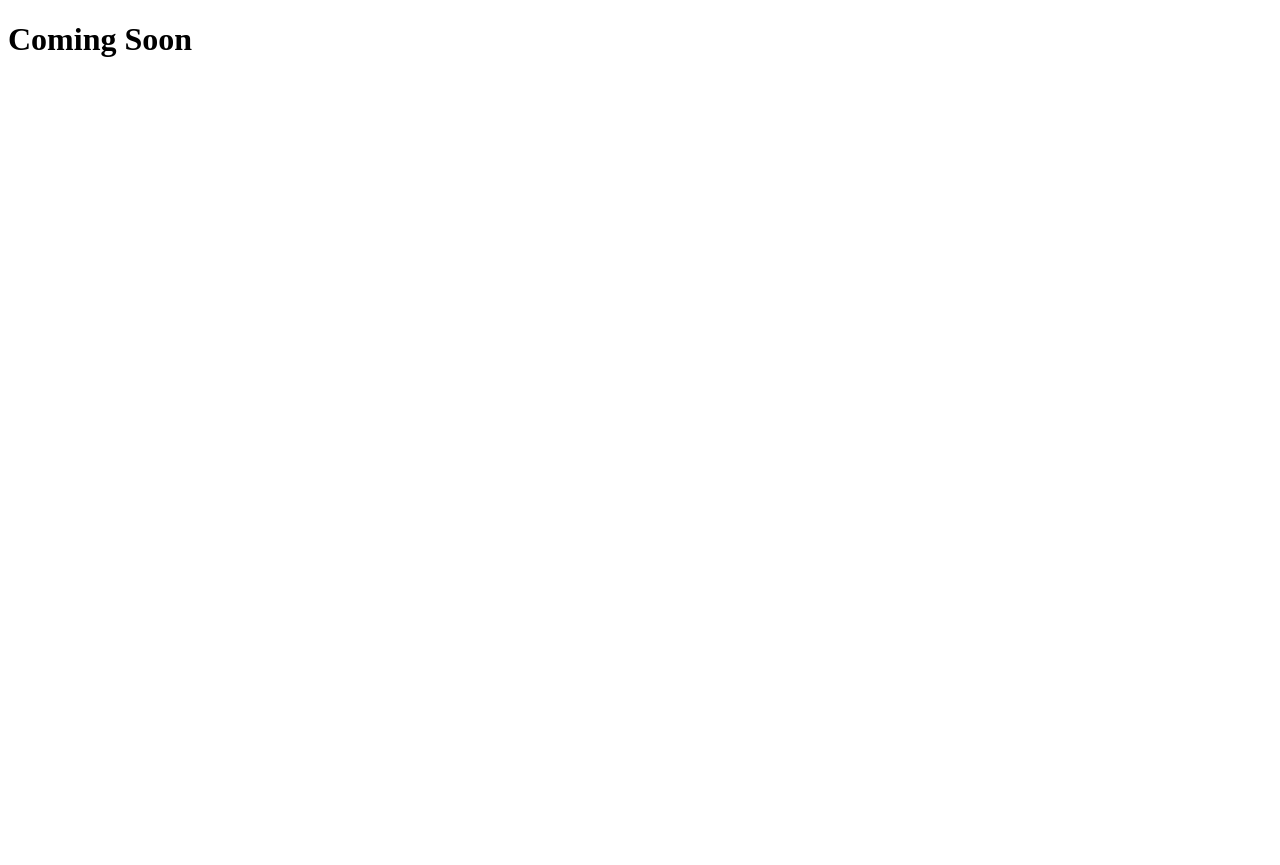
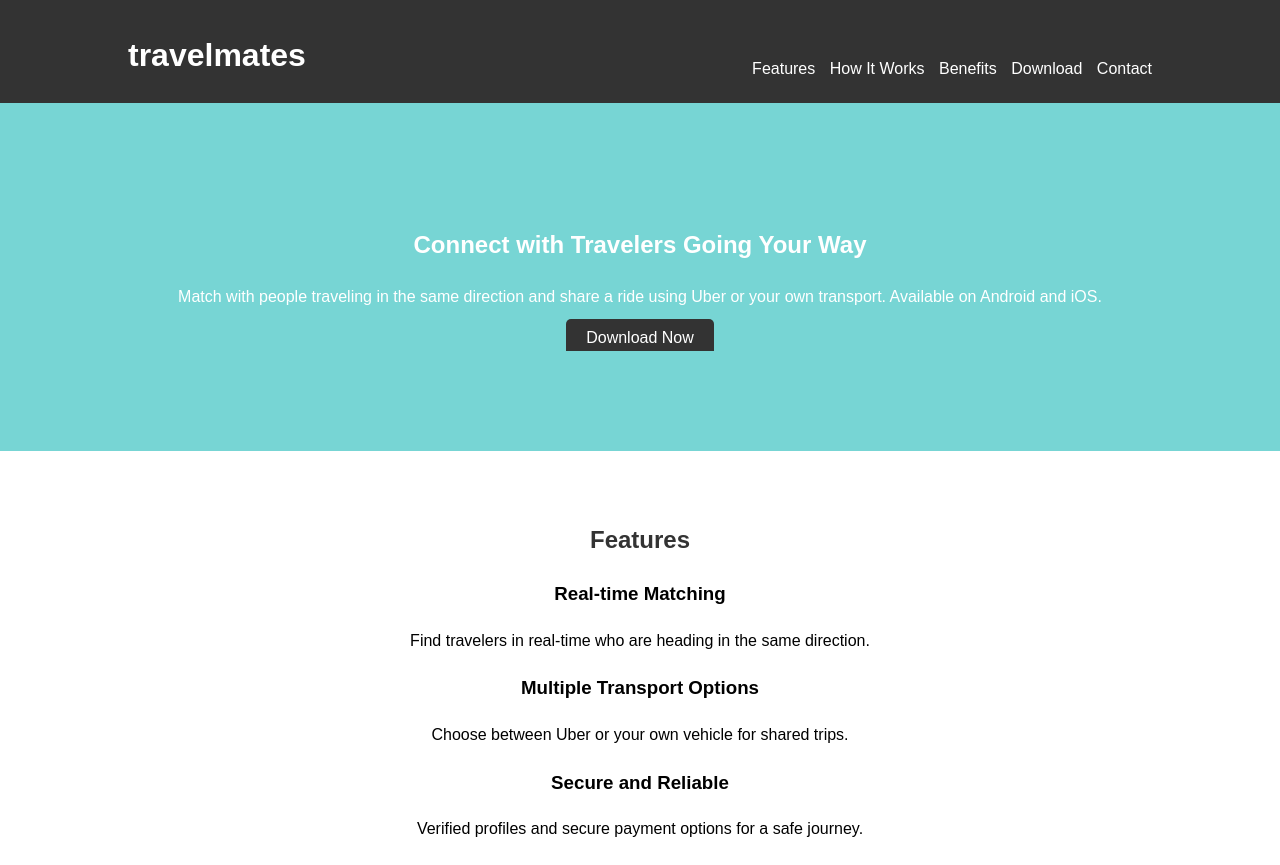
Before and after one commit to srikamalteja/travelmates, a plain HTML site: page index.html in a window 1280 px wide. Shown: the top 865 px of the page. Before the commit the page ends 800 px from the top, so only its background shows below. Drawn offline with Linux system fonts and the light colour scheme.

Commit message:
Modified website code

```diff
--- a/index.html
+++ b/index.html
@@ -3,9 +3,96 @@
 <head>
     <meta charset="UTF-8">
     <meta name="viewport" content="width=device-width, initial-scale=1.0">
-    <title>My Website</title>
+    <title>travelmates  </title>
+    <link rel="stylesheet" href="styles.css">
 </head>
 <body>
-    <h1>Coming Soon</h1>
+    <header>
+        <div class="container">
+            <h1>travelmates  </h1>
+            <nav>
+                <ul>
+                    <li><a href="#features">Features</a></li>
+                    <li><a href="#how-it-works">How It Works</a></li>
+                    <li><a href="#benefits">Benefits</a></li>
+                    <li><a href="#download">Download</a></li>
+                    <li><a href="#contact">Contact</a></li>
+                </ul>
+            </nav>
+        </div>
+    </header>
+
+    <section class="hero">
+        <div class="container">
+            <h2>Connect with Travelers Going Your Way</h2>
+            <p>Match with people traveling in the same direction and share a ride using Uber or your own transport. Available on Android and iOS.</p>
+            <a href="#download" class="btn">Download Now</a>
+        </div>
+    </section>
+
+    <section id="features" class="features">
+        <div class="container">
+            <h2>Features</h2>
+            <div class="feature-item">
+                <h3>Real-time Matching</h3>
+                <p>Find travelers in real-time who are heading in the same direction.</p>
+            </div>
+            <div class="feature-item">
+                <h3>Multiple Transport Options</h3>
+                <p>Choose between Uber or your own vehicle for shared trips.</p>
+            </div>
+            <div class="feature-item">
+                <h3>Secure and Reliable</h3>
+                <p>Verified profiles and secure payment options for a safe journey.</p>
+            </div>
+        </div>
+    </section>
+
+    <section id="how-it-works" class="how-it-works">
+        <div class="container">
+            <h2>How It Works</h2>
+            <ol>
+                <li>Sign up and create a profile.</li>
+                <li>Enter your travel destination and timing.</li>
+                <li>Get matched with others traveling the same way.</li>
+                <li>Choose your transport option and share the ride.</li>
+            </ol>
+        </div>
+    </section>
+
+    <section id="benefits" class="benefits">
+        <div class="container">
+            <h2>Benefits</h2>
+            <div class="benefit-item">
+                <h3>Save Money</h3>
+                <p>Reduce travel costs by sharing rides with others.</p>
+            </div>
+            <div class="benefit-item">
+                <h3>Eco-Friendly</h3>
+                <p>Lower your carbon footprint by carpooling.</p>
+            </div>
+            <div class="benefit-item">
+                <h3>Meet New People</h3>
+                <p>Connect with new people and make friends during your journey.</p>
+            </div>
+        </div>
+    </section>
+
+    <section id="download" class="download">
+        <div class="container">
+            <h2>Download the  </h2>
+            <p>Available on the App Store and Google Play.</p>
+            <a href="https://www.apple.com/app-store/" class="btn">Download on App Store</a>
+            <a href="https://play.google.com/store" class="btn">Get it on Google Play</a>
+        </div>
+    </section>
+
+    <footer>
+        <div class="container">
+            <p>Contact us: info@travelmatchapp.com</p>
+            <p>Follow us on social media</p>
+            <p>&copy; 2024 travelmates App. All rights reserved.</p>
+        </div>
+    </footer>
 </body>
 </html>
--- /dev/null
+++ b/styles.css
@@ -0,0 +1,83 @@
+body {
+    font-family: Arial, sans-serif;
+    margin: 0;
+    padding: 0;
+    line-height: 1.6;
+}
+
+.container {
+    width: 80%;
+    margin: auto;
+    overflow: hidden;
+}
+
+header {
+    background: #333;
+    color: #fff;
+    padding-top: 30px;
+    min-height: 70px;
+    border-bottom: #77d5d4 3px solid;
+}
+
+header h1 {
+    float: left;
+    margin-top: 0;
+}
+
+header nav {
+    float: right;
+    margin-top: 10px;
+}
+
+header nav ul {
+    list-style: none;
+}
+
+header nav ul li {
+    display: inline;
+    margin-left: 10px;
+}
+
+header nav ul li a {
+    color: #fff;
+    text-decoration: none;
+}
+
+.hero {
+    background: #77d5d4;
+    color: #fff;
+    padding: 100px 0;
+    text-align: center;
+}
+
+.hero .btn {
+    background: #333;
+    color: #fff;
+    padding: 10px 20px;
+    text-decoration: none;
+    border-radius: 5px;
+}
+
+.features, .how-it-works, .benefits, .download {
+    padding: 50px 0;
+    text-align: center;
+}
+
+.features h2, .how-it-works h2, .benefits h2, .download h2 {
+    color: #333;
+}
+
+.features .feature-item, .benefits .benefit-item {
+    margin-bottom: 20px;
+}
+
+footer {
+    background: #333;
+    color: #fff;
+    text-align: center;
+    padding: 20px 0;
+}
+
+footer p {
+    margin: 5px 0;
+}
```
Also changed, not shown: 1 other file.
